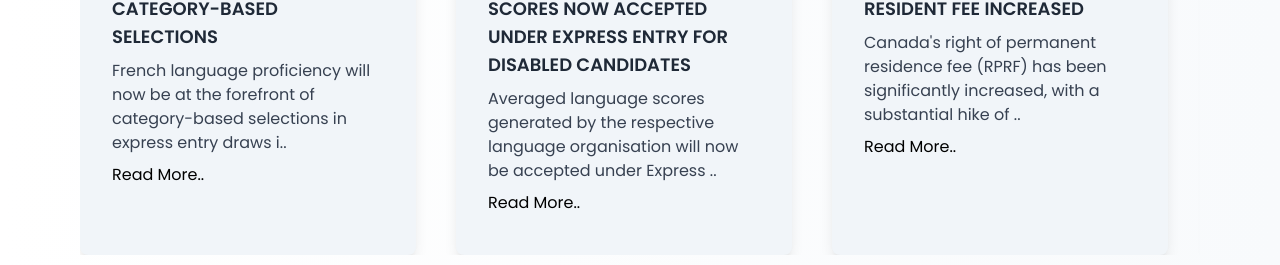
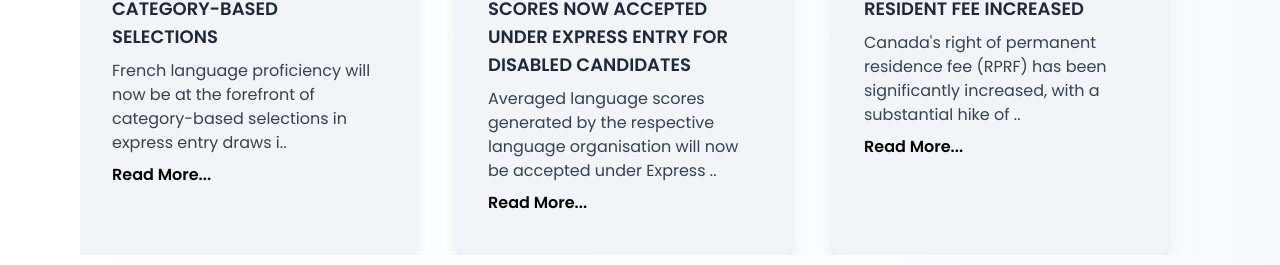
Before and after one commit to BizmanSS/Aquarian, a React (Create React App) app: page / in a window 1280 px wide. Shown: the part 3774-4039 px from the top of the page. Built offline with nearby package versions, Linux system fonts and the light colour scheme.

Commit message:
resourcefonts01

```diff
--- a/src/components/Homepage/NewsCard.jsx
+++ b/src/components/Homepage/NewsCard.jsx
@@ -20,7 +20,7 @@
         <h1 className='text-lg font-semibold text-gray-800'>{data.title}</h1>
 
         <p className='py-2 text-gray-700'>{data.description.slice(0, 110)}..</p>
-        <p className='cursor-pointer'>Read More..</p>
+        <p className='cursor-pointer font-semibold'>Read More...</p>
       </div>
       {/* <div className="flex flex-col gap-4">
         <div className="border-[1px] border-gray-400 px-4 py-2 cursor-pointer font-normal text-sm max-w-[15rem] mx-6">
```
